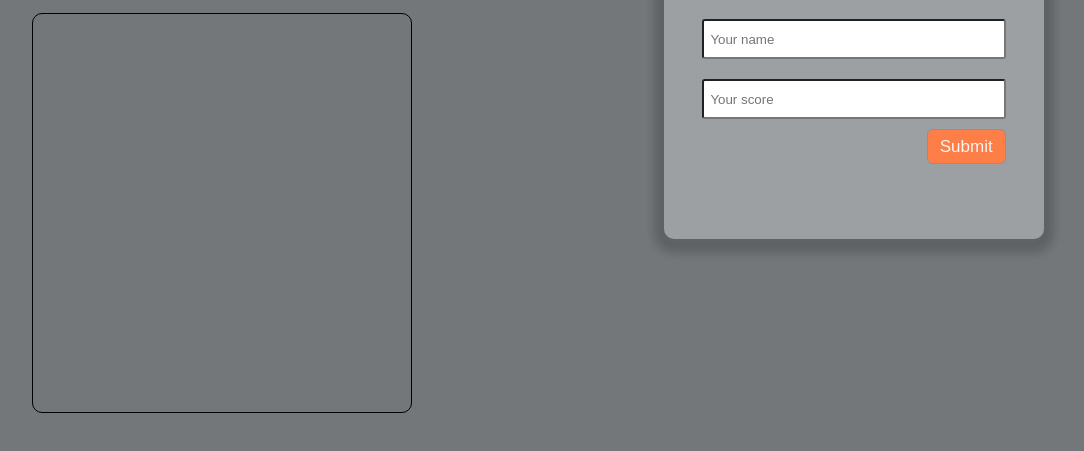
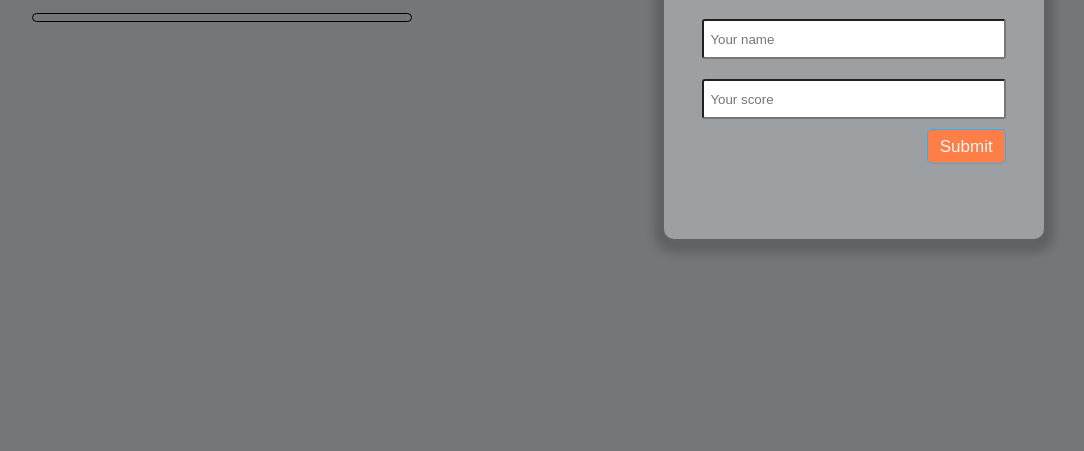
Before and after one commit to PabloEGonz/Leaderboard, a website built with webpack: page src/index.html in a window 1280 px wide. Shown: the part 261-712 px from the top of the page, without its empty margins (102-1186 px from the left). Built offline with nearby package versions, Linux system fonts and the light colour scheme; no server answers.

Commit message:
Apply max height to the leaderboard

```diff
--- a/src/style.css
+++ b/src/style.css
@@ -66,7 +66,7 @@ button:hover {
   list-style: none;
   border: 1px solid black;
   padding: 1%;
-  height: 50vh;
+  max-height: 50vh;
   border-radius: 10px;
   overflow-y: auto;
   --sb-track-color: #fff;
@@ -74,6 +74,7 @@ button:hover {
   --sb-size: 4px;
   scrollbar-color: var(--sb-thumb-color) var(--sb-track-color);
 }
+
 #list-container::-webkit-scrollbar {
   width: var(--sb-size);
 }
```
